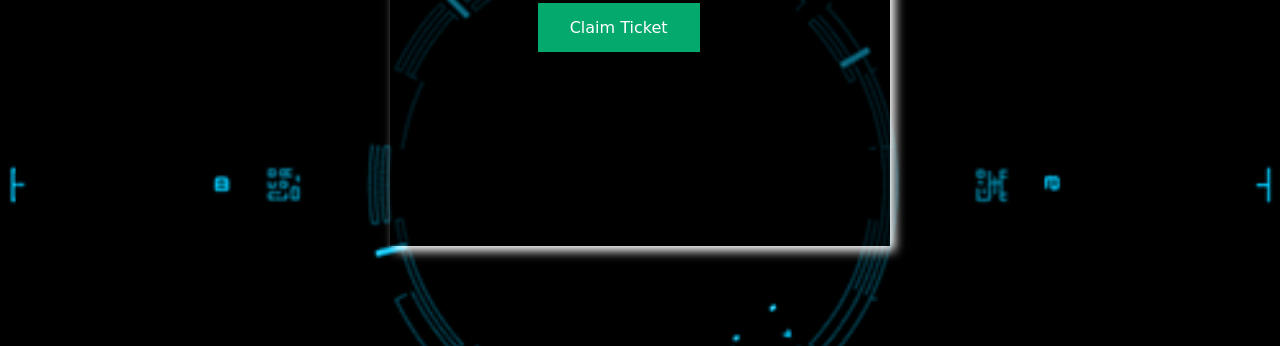
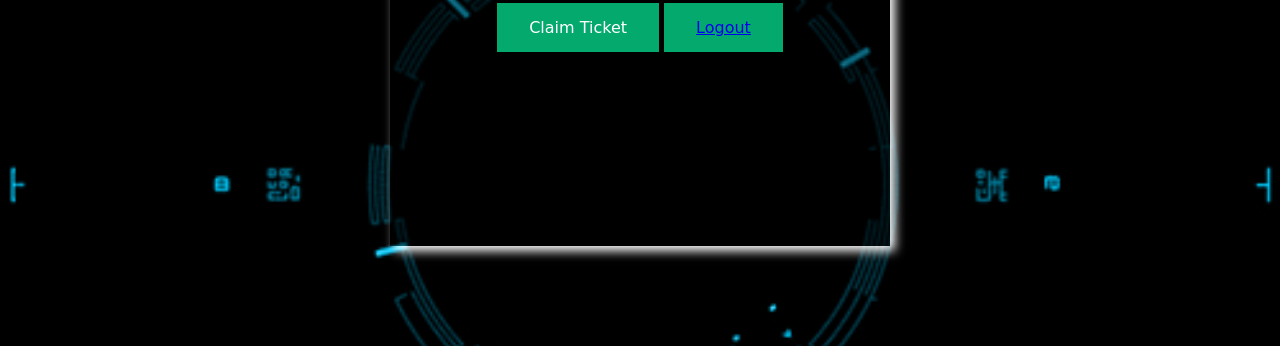
Before and after one commit to Ritik74717/MyTask, a plain HTML site: page index.html in a window 1280 px wide. Shown: the part 454-800 px from the top of the page. Drawn offline with Linux system fonts and the light colour scheme.

Commit message:
Update index.html

```diff
--- a/index.html
+++ b/index.html
@@ -27,6 +27,7 @@ setInterval("fun()",1000);
                 <h1 id="p1" style="color: azure;"></h1>
                 <br>
                 <button type="button" class="button">Claim Ticket</button>
+                <button type="button" class="button"><a href="https://studentadmin.auth.us-east-1.amazoncognito.com/oauth2/authorize?client_id=7658ouip5omvrnvmu9tirqq8nf&response_type=code&scope=email+openid+phone&redirect_uri=https%3A%2F%2Fritik74717.github.io%2FMyTask%2F">Logout</a></button>
             </div>
 
         </div>
```
